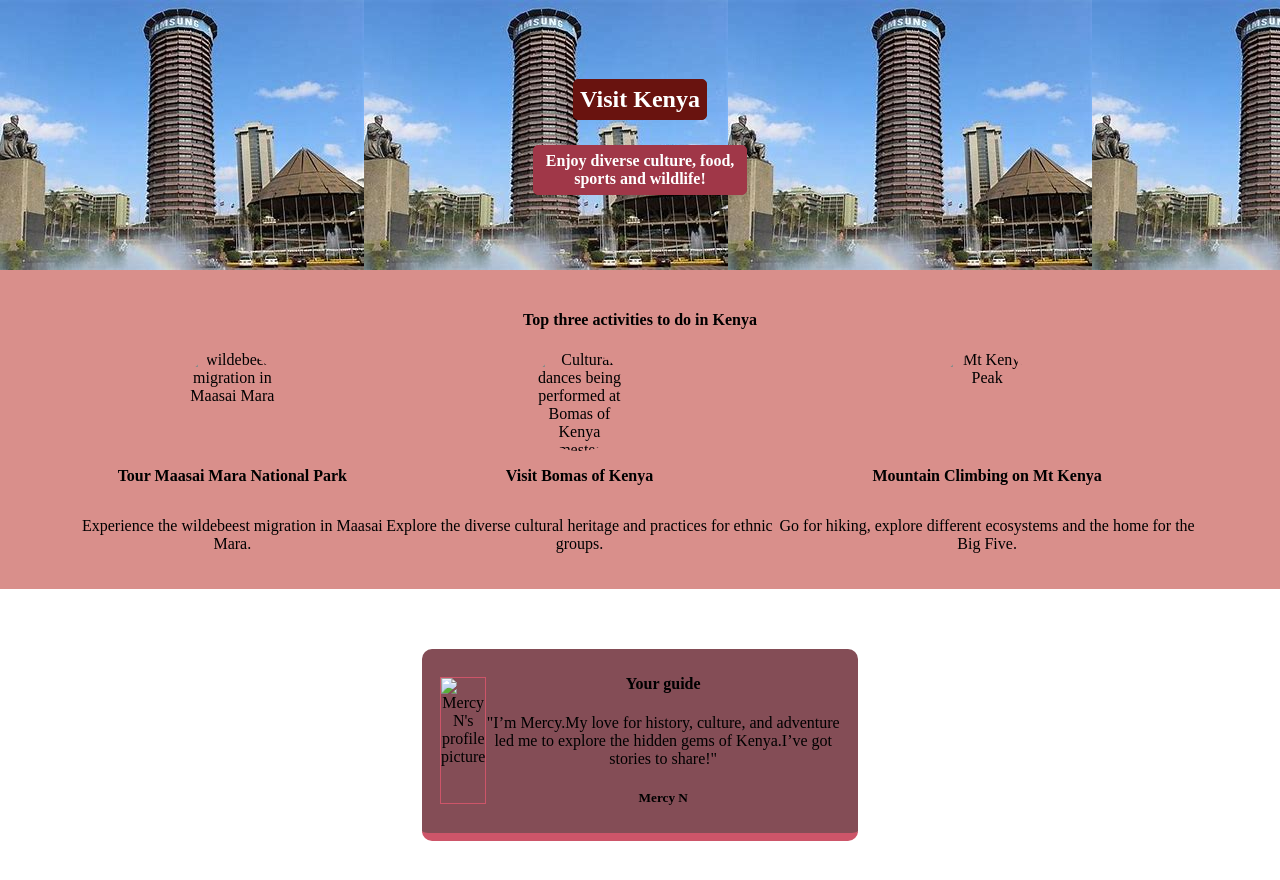
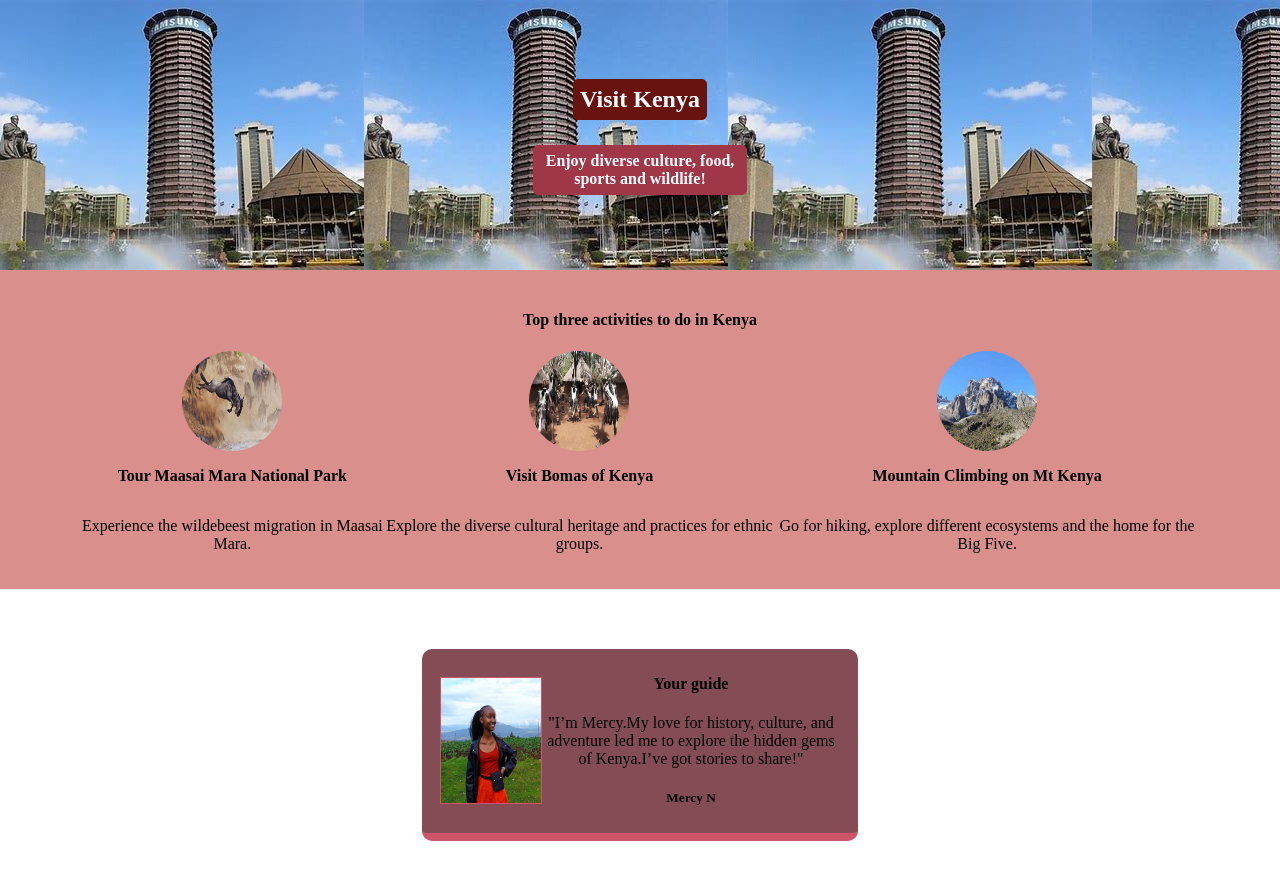
Before and after one commit to m-njoki/Hometown-project, a plain HTML site: page index.html in a window 1280 px wide. Drawn offline with Linux system fonts and the light colour scheme; files whose address does not match are found by name.

Commit message:
Update index.html
changed directory for images

```diff
--- a/index.html
+++ b/index.html
@@ -17,17 +17,17 @@
             <h4>Top three activities to do in Kenya</h4>
             <div id="profile">
                 <div class="activity">
-            <img src="images/wildbeest.jpeg" class="img" alt="wildebeest migration in Maasai Mara">
+            <img src="wildbeest.jpeg" class="img" alt="wildebeest migration in Maasai Mara">
             <p class="bold">Tour Maasai Mara National Park</p>
             <p>Experience the wildebeest migration in Maasai Mara.</p>
                 </div>
                 <div class="activity">
-            <img src="images/bomas.jpeg" class="img" alt="Cultural dances being performed at Bomas of Kenya homesteads">
+            <img src="bomas.jpeg" class="img" alt="Cultural dances being performed at Bomas of Kenya homesteads">
             <p class="bold">Visit Bomas of Kenya</p>
             <p>Explore the diverse cultural heritage and practices for ethnic groups.</p>
                 </div>
                 <div class="activity">
-            <img src="images/mt.jpeg" class="img" alt="Mt Kenya Peak">
+            <img src="mt.jpeg" class="img" alt="Mt Kenya Peak">
             <p class="bold">Mountain Climbing on Mt Kenya</p>
             <p>Go for hiking, explore different ecosystems and the home for the Big Five.</p>
                 </div>
@@ -36,7 +36,7 @@
 
         <!-- GUIDE SECTION -->
         <div class="guide">
-            <img src="images/me.jpg" id="me" alt="Mercy N's profile picture">
+            <img src="me.jpg" id="me" alt="Mercy N's profile picture">
                <div>
             <h4>Your guide</h4>
             <p>"I’m Mercy.My love for history, culture, and adventure led me to explore the hidden gems of Kenya.I’ve got stories to share!"</p>
```
